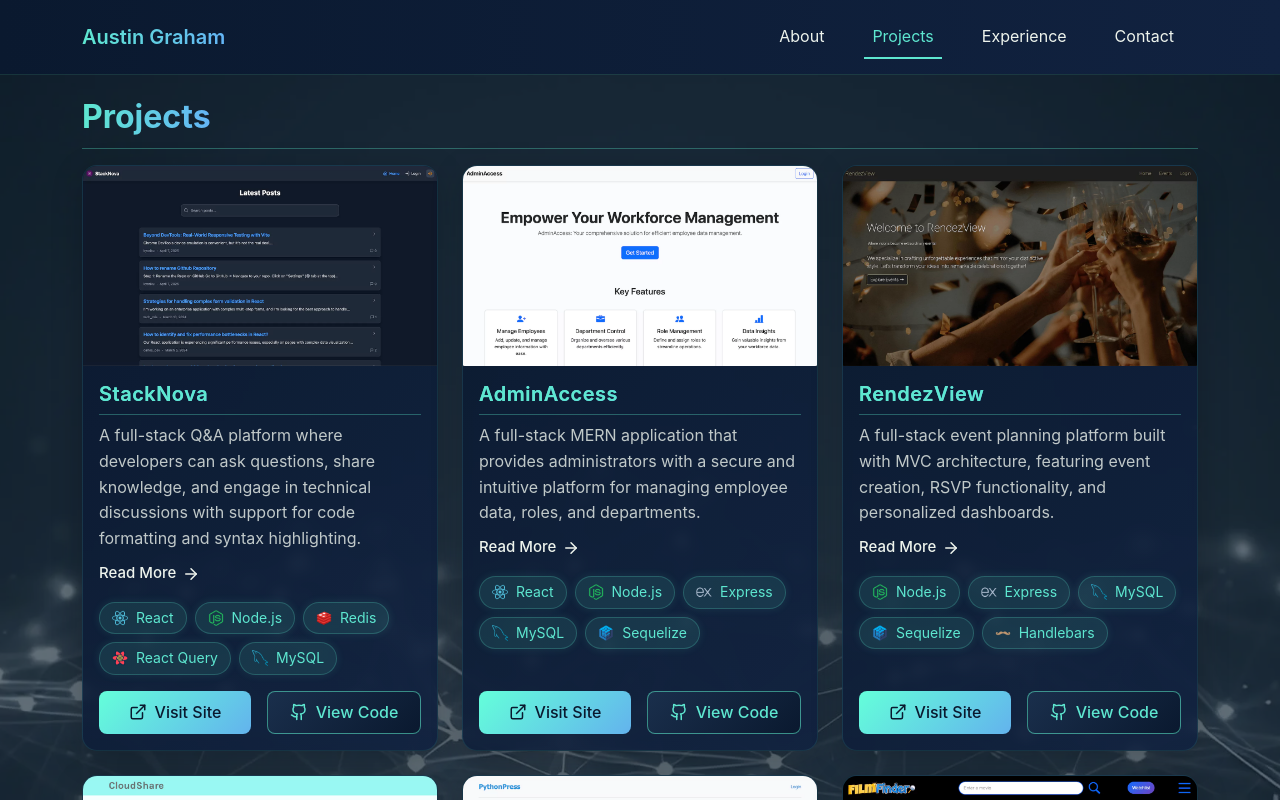
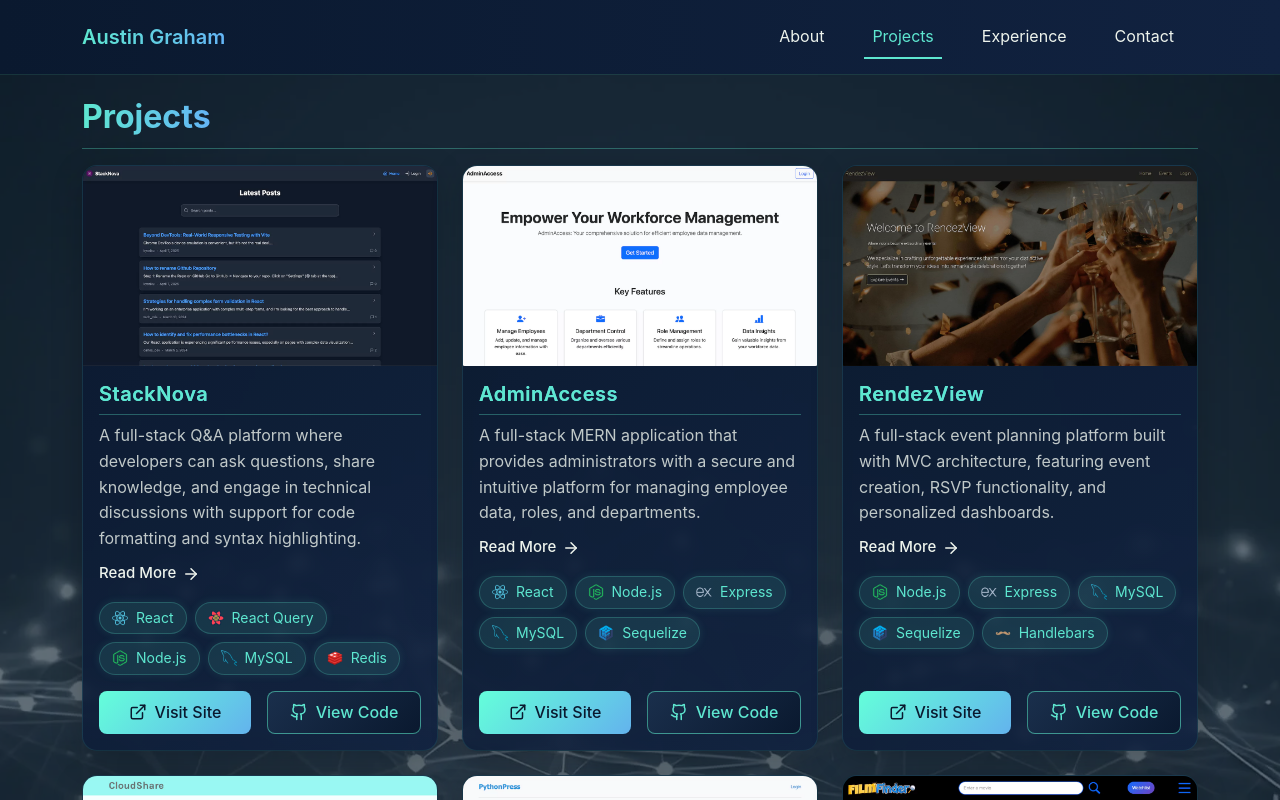
Before and after one commit to kyoriku/react-portfolio, a React (Vite) app: page /projects in a window 1280 px wide. Shown: the top 800 px of the page. Built offline with nearby package versions, Linux system fonts and the light colour scheme.

Commit message:
updated order of tech icons

```diff
--- a/src/pages/Projects/constants/index.js
+++ b/src/pages/Projects/constants/index.js
@@ -4,7 +4,7 @@ export const projectsData = [
     image: '/images/stacknova.webp',
     deployedLink: 'https://stacknova.ca',
     githubLink: 'https://github.com/kyoriku/stacknova',
-    technologies: ['React', 'Node.js', 'Redis', 'React Query', 'MySQL'],
+    technologies: ['React', 'React Query', 'Node.js', 'MySQL', 'Redis'],
     description: 'A full-stack Q&A platform where developers can ask questions, share knowledge, and engage in technical discussions with support for code formatting and syntax highlighting.'
   },
   {
```
